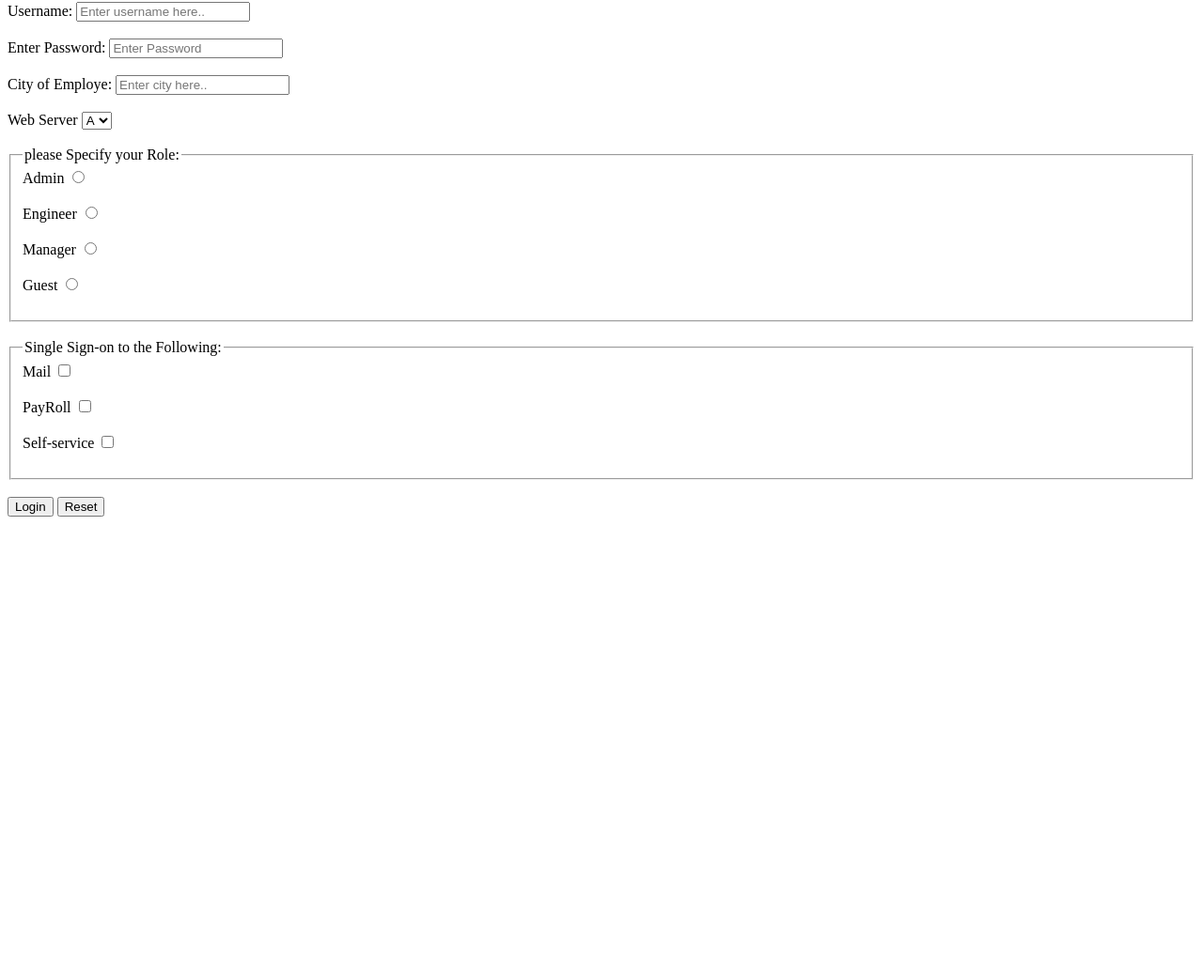
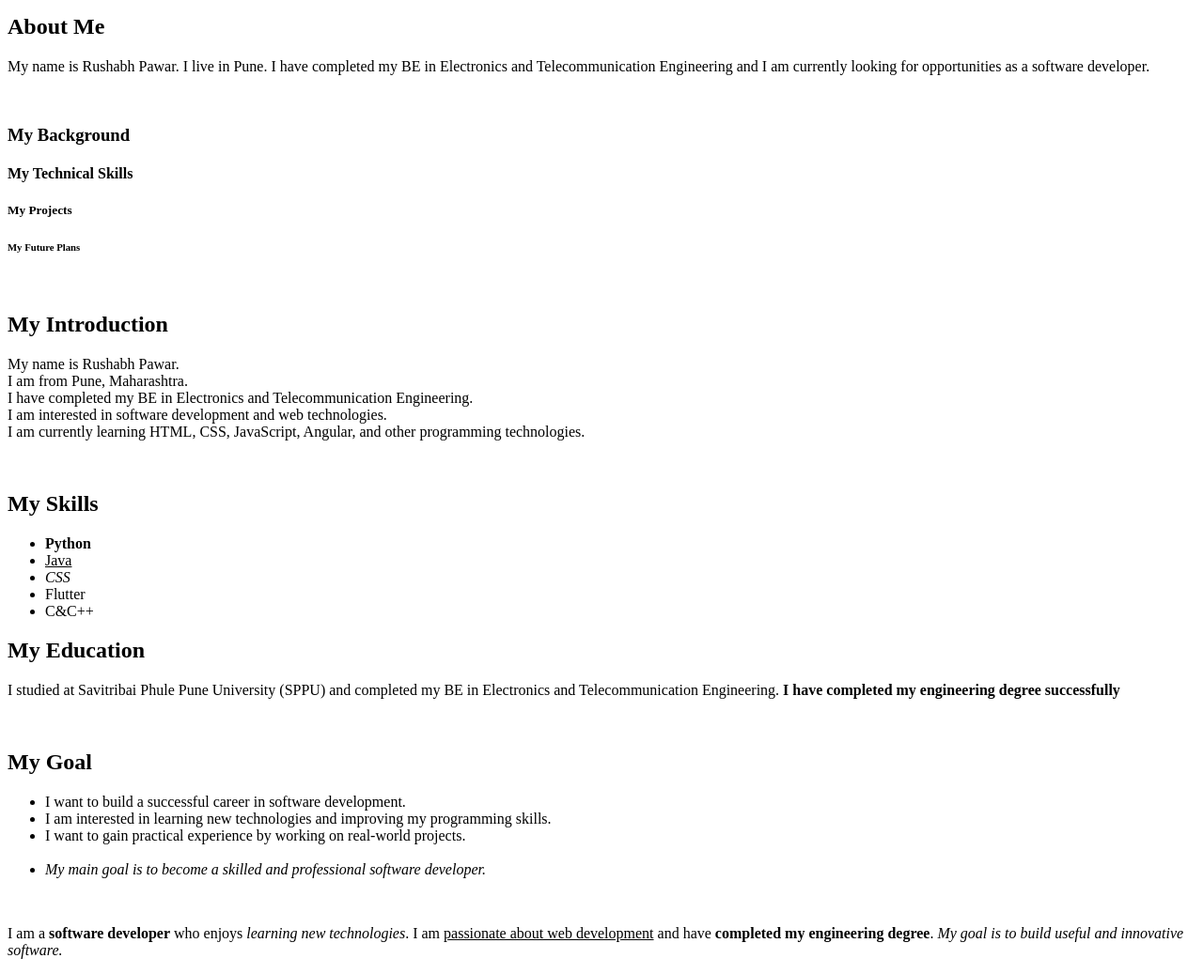
Before and after one commit to rushabhc2w-dotcom/FullStack-Development, a plain HTML site: page Assigment_1_basic/index.html in a window 1280 px wide. Shown: the part 65-1102 px from the top of the page at 94% size. Before the commit the page ends 800 px from the top, so only its background shows below. Drawn offline with Linux system fonts and the light colour scheme.

Commit message:
Update HTML assignments and remove old projects

```diff
--- a/Assigment_1_basic/index.html
+++ b/Assigment_1_basic/index.html
@@ -3,73 +3,80 @@
 <head>
     <meta charset="UTF-8">
     <meta name="viewport" content="width=device-width, initial-scale=1.0">
-    <title>Document</title>
+    <title>My Personal Introduction Page </title>
 </head>
 <body>
-    <h2>Novell Services Login</h2>
-    <label for="username">Username:</label>
-    <input type="text" id="username" placeholder="Enter username here..">
+    <h1>Welcome to My Profile</h1>
+    <!-- About Me -->
+    <section>
+        <h2>About Me</h2>
+
+        <p>
+            My name is Rushabh Pawar. I live in Pune. I have completed my BE in Electronics and Telecommunication Engineering and I am currently looking for opportunities as a software developer.
+
+        </p>
+    </section>
     <br/>
+    <!-- Heading Practice -->
+    <section>
+        <h3>My Background</h3>
+        <h4>My Technical Skills</h4>
+        <h5>My Projects</h5>
+        <h6>My Future Plans</h6>
+
+    </section>
     <br/>
-    <label for="password">Enter Password:</label>
-    <input type="text" id="password" placeholder="Enter Password">
+    <!-- My INtroduction -->
+    <section>
+        <h2>My Introduction</h2>
+        <p>
+            My name is Rushabh Pawar.<br>
+            I am from Pune, Maharashtra.<br>
+            I have completed my BE in Electronics and Telecommunication Engineering.<br>
+            I am interested in software development and web technologies.<br>
+            I am currently learning HTML, CSS, JavaScript, Angular, and other programming technologies.
+        </p>
+    </section>
     <br/>
+    <!-- MySkills -->
+    <section>
+        <h2>My Skills</h2>
+        <ul>
+            <li><b>Python</b></li>
+            <li><u>Java</u></li>
+            <li><i>CSS</i></li>
+            <li>Flutter</li>
+            <li>C&C++</li>
+        </ul>
+    </section>
+    <!-- My Education -->
+    <section>
+        <h2>My Education</h2>
+        <p>
+            I studied at Savitribai Phule Pune University (SPPU) and completed my
+            BE in Electronics and Telecommunication Engineering.
+            <strong>I have completed my engineering degree successfully</strong>
+        </p>
+    </section>
     <br/>
-    <label for="city">City of Employe:</label>
-    <input type="text" id="city" placeholder="Enter city here..">
-    <br/>
-    <br/>
-    <label for="webserver">Web Server</label>
-    <select name="webserver" id="webserver">
-        <option value="A">A</option>
-        <option value="B">B</option>
-        <option value="C">C</option>
-    </select>
-    <br/>
-    <br/>
+    <!-- My Goals -->
+    <section>
+        <h2>My Goal</h2>
+        <ul>
+            <li>  I want to build a successful career in software development.</li>
+            <li>I am interested in learning new technologies and improving my programming skills.</li>
+            <li>I want to gain practical experience by working on real-world projects.</li>
+            <br/>
+            <li><em>My main goal is to become a skilled and professional software developer.</em></li>
+        </ul>
+    </section>
+    <br>
+    <p>
+        I am a <b>software developer</b> who enjoys <i>learning new technologies</i>.
+        I am <u>passionate about web development</u> and have
+        <strong>completed my engineering degree</strong>.
+        <em>My goal is to build useful and innovative software.</em>
+    </p>
 
-    <fieldset>
-        <legend>please Specify your Role:</legend>
-
-    <label for="radio1">Admin</label>
-    <input type="radio" name="radio1" id="radio1">
-    <br/>
-    <br/>
-    <label for="radio2">Engineer</label>
-    <input type="radio" name="radio2" id="radio2">
-    <br/>
-    <br/>
-    <label for="radio3">Manager</label>
-    <input type="radio" name="radio3" id="radio3">
-    <br/>
-    <br/>
-    <label for="radio3">Guest</label>
-    <input type="radio" name="radio3" id="radio3">
-    <br/>
-    <br/>
-    </fieldset>
-    <br>
-
-    <label for="radio2"></label>
-
-
-    <fieldset>
-        <legend>Single Sign-on to the Following:</legend>
-        <label for="checkbox1">Mail</label>
-        <input type="checkbox" name="checkbox1" id="checkbox1">
-        <br/>
-        <br/>
-        <label for="checkbox2">PayRoll</label>
-        <input type="checkbox" name="checkbox2" id="checkbox2">
-        <br/>
-        <br/>
-        <label for="checkbox2">Self-service</label>
-        <input type="checkbox" name="checkbox2" id="checkbox2">
-        <br/>
-        <br/>
-    </fieldset>
-    <br>
-    <button>Login</button>
-    <button>Reset</button>
 </body>
 </html>
```
Also changed, not shown: tabels/tables.html (added, +43 -0 lines).
